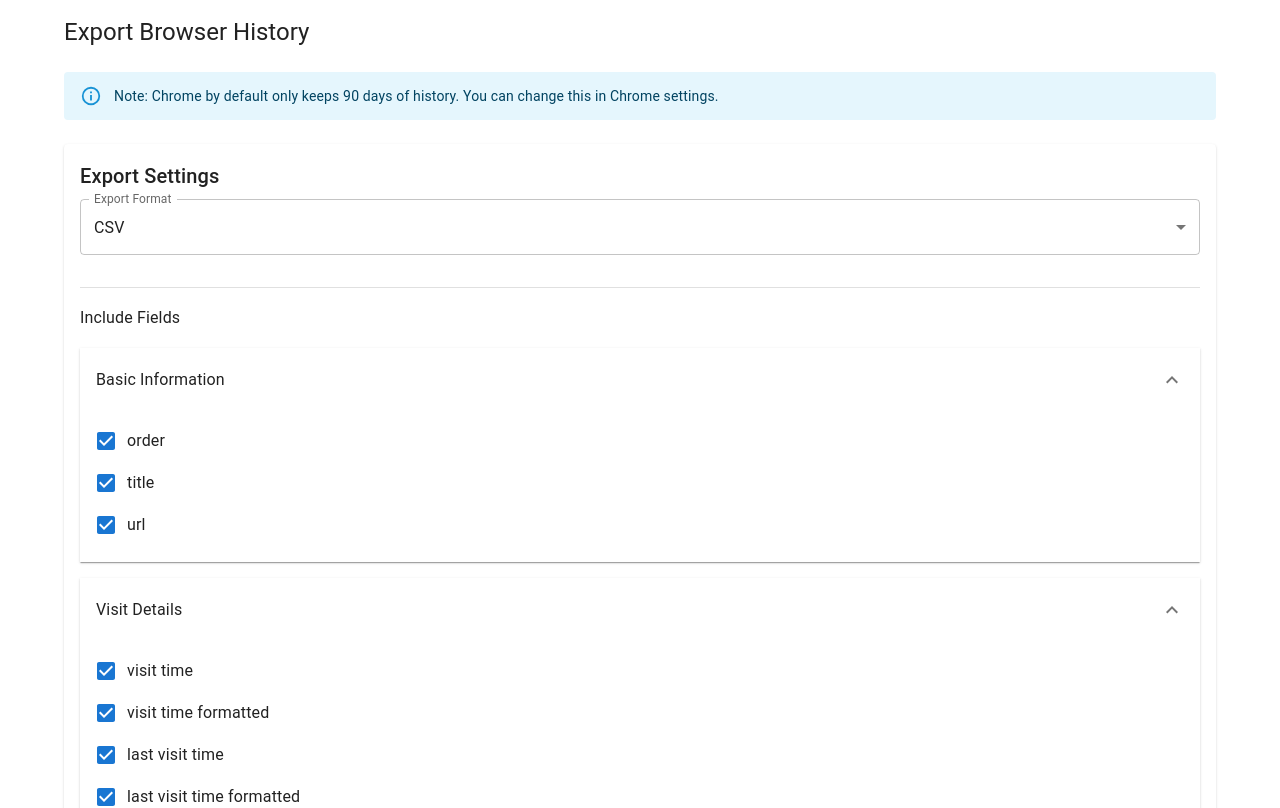
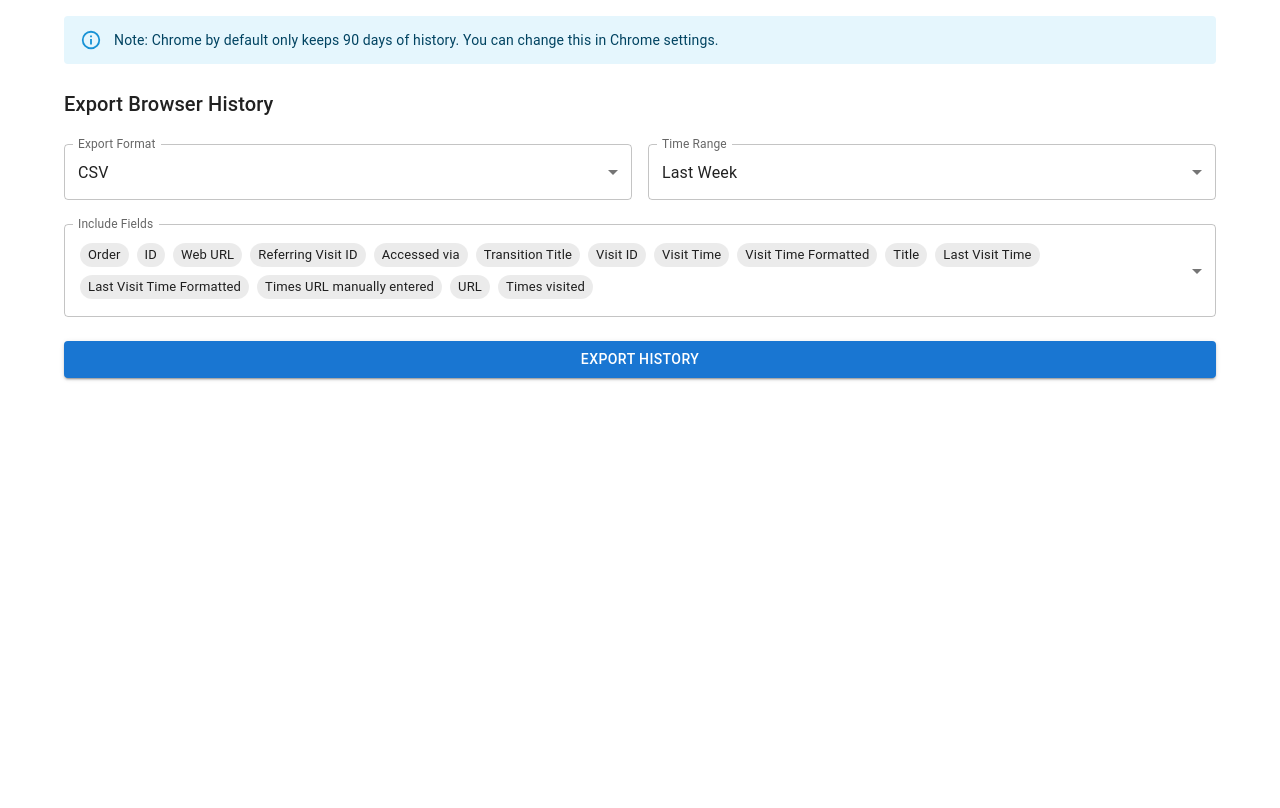
Before and after one commit to sauliusp/history-out, a React app: page / in a window 1280 px wide. Shown: the top 808 px of the page. Built offline with nearby package versions, Linux system fonts and the light colour scheme; the HTML template or start-up script is replaced by a standard one.

Commit message:
refactor: improve settings layout and component organization
- Move history range selector to OutputSettings
- Make format and time range selectors inline
- Simplify UI structure and remove unused code
- Make columnLabelMap public in ExportService
- Update extension name and panel width

```diff
--- a/src/components/HistoryExporter.tsx
+++ b/src/components/HistoryExporter.tsx
@@ -1,16 +1,5 @@
 import React, { useState } from 'react';
-import {
-  Button,
-  FormControl,
-  InputLabel,
-  MenuItem,
-  Select,
-  Typography,
-  Alert,
-  Stack,
-} from '@mui/material';
-import { DateRangePicker } from './DateRangePicker';
-import { HistoryRange } from '../types/HistoryRange';
+import { Button, Alert, Stack, Typography } from '@mui/material';
 import { HistoryService } from '../services/HistoryService';
 import { ExportService } from '../services/ExportService';
 import { getRangeFromType } from '../utils/dateUtils';
@@ -90,42 +79,16 @@ export const HistoryExporter: React.FC = () => {
 
   return (
     <Stack spacing={3}>
-      <Typography variant="h5" component="h1">
-        Export Browser History
-      </Typography>
-
       <Alert severity="info">
         Note: Chrome by default only keeps 90 days of history. You can change
         this in Chrome settings.
       </Alert>
 
+      <Typography variant="h6" component="h1" gutterBottom>
+        Export Browser History
+      </Typography>
+
       <OutputSettings config={config} onConfigChange={handleConfigChange} />
-
-      <FormControl fullWidth>
-        <InputLabel>Time Range</InputLabel>
-        <Select
-          value={config.historyRange}
-          label="Time Range"
-          onChange={(e) =>
-            handleConfigChange({
-              historyRange: e.target.value as HistoryRange,
-            })
-          }
-        >
-          <MenuItem value="day">Last 24 Hours</MenuItem>
-          <MenuItem value="week">Last Week</MenuItem>
-          <MenuItem value="month">Last Month</MenuItem>
-          <MenuItem value="all">All Time</MenuItem>
-          <MenuItem value="custom">Custom Range</MenuItem>
-        </Select>
-      </FormControl>
-
-      {config.historyRange === 'custom' && (
-        <DateRangePicker
-          value={config.dateRange}
-          onChange={(dateRange) => handleConfigChange({ dateRange })}
-        />
-      )}
 
       {error && <Alert severity="error">{error}</Alert>}
 
--- a/src/components/OutputSettings.tsx
+++ b/src/components/OutputSettings.tsx
@@ -5,40 +5,17 @@ import {
   InputLabel,
   MenuItem,
   Select,
-  FormGroup,
-  FormControlLabel,
   Checkbox,
-  Typography,
-  Paper,
-  Divider,
-  Accordion,
-  AccordionSummary,
-  AccordionDetails,
+  ListItemText,
+  Chip,
+  Stack,
 } from '@mui/material';
-import ExpandMoreIcon from '@mui/icons-material/ExpandMore';
 import { ExportFormat } from '../types/ExportFormat';
 import { OutputConfig } from '../types/OutputConfig';
-
-// Field groups configuration for better organization and maintainability
-export const FIELD_GROUPS = {
-  'Basic Information': ['order', 'title', 'url'],
-  'Visit Details': [
-    'visitTime',
-    'visitTimeFormatted',
-    'lastVisitTime',
-    'lastVisitTimeFormatted',
-    'visitCount',
-    'typedCount',
-  ],
-  'Technical Details': [
-    'id',
-    'isWebUrl',
-    'referringVisitId',
-    'transition',
-    'transitionLabel',
-    'visitId',
-  ],
-} as const;
+import { ExportService } from '../services/ExportService';
+import { OutputHistoryItem } from '../types/OutputHistoryItem';
+import { DateRangePicker } from '../components/DateRangePicker';
+import { HistoryRange } from '../types/HistoryRange';
 
 interface OutputSettingsProps {
   config: OutputConfig;
@@ -62,13 +39,13 @@ export const OutputSettings: React.FC<OutputSettingsProps> = ({
     });
   };
 
+  // Get the column labels from ExportService
+  const columnLabels = ExportService.getInstance().columnLabelMap;
+
   return (
-    <Paper sx={{ p: 2 }}>
-      <Typography variant="h6" gutterBottom>
-        Export Settings
-      </Typography>
-
-      <FormControl fullWidth sx={{ mb: 2 }}>
+    <Stack spacing={3}>
+      <Stack direction="row" spacing={2}>
+        <FormControl fullWidth>
           <InputLabel>Export Format</InputLabel>
           <Select
             value={config.format}
@@ -81,39 +58,75 @@ export const OutputSettings: React.FC<OutputSettingsProps> = ({
           </Select>
         </FormControl>
 
-      <Divider sx={{ my: 2 }} />
+        <FormControl fullWidth>
+          <InputLabel>Time Range</InputLabel>
+          <Select
+            value={config.historyRange}
+            label="Time Range"
+            onChange={(e) =>
+              onConfigChange({
+                historyRange: e.target.value as HistoryRange,
+              })
+            }
+          >
+            <MenuItem value="day">Last 24 Hours</MenuItem>
+            <MenuItem value="week">Last Week</MenuItem>
+            <MenuItem value="month">Last Month</MenuItem>
+            <MenuItem value="all">All Time</MenuItem>
+            <MenuItem value="custom">Custom Range</MenuItem>
+          </Select>
+        </FormControl>
+      </Stack>
 
-      <Typography variant="subtitle1" gutterBottom>
-        Include Fields
-      </Typography>
+      {config.historyRange === 'custom' && (
+        <DateRangePicker
+          value={config.dateRange}
+          onChange={(dateRange) => onConfigChange({ dateRange })}
+        />
+      )}
 
-      {Object.entries(FIELD_GROUPS).map(([group, fields]) => (
-        <Accordion key={group} defaultExpanded>
-          <AccordionSummary expandIcon={<ExpandMoreIcon />}>
-            <Typography>{group}</Typography>
-          </AccordionSummary>
-          <AccordionDetails>
-            <FormGroup>
-              {fields.map((field) => (
-                <FormControlLabel
+      <FormControl fullWidth>
+        <InputLabel>Include Fields</InputLabel>
+        <Select
+          multiple
+          value={Object.entries(config.fields)
+            .filter(([_, included]) => included)
+            .map(([field]) => field)}
+          label="Include Fields"
+          onChange={(e) => {
+            const selectedFields = e.target.value as string[];
+            const updates = Object.keys(config.fields).reduce(
+              (acc, field) => ({
+                ...acc,
+                [field]: selectedFields.includes(field),
+              }),
+              {}
+            );
+            onConfigChange({ fields: updates });
+          }}
+          renderValue={(selected) => (
+            <Box sx={{ display: 'flex', flexWrap: 'wrap', gap: 0.5 }}>
+              {(selected as string[]).map((field) => (
+                <Chip
                   key={field}
-                  control={
-                    <Checkbox
-                      checked={
-                        config.fields[field as keyof typeof config.fields]
-                      }
-                      onChange={() =>
-                        handleFieldToggle(field as keyof typeof config.fields)
-                      }
-                    />
-                  }
-                  label={field.replace(/([A-Z])/g, ' $1').toLowerCase()}
+                  label={columnLabels[field as keyof OutputHistoryItem]}
+                  size="small"
+                  sx={{ m: 0.25 }}
                 />
               ))}
-            </FormGroup>
-          </AccordionDetails>
-        </Accordion>
-      ))}
-    </Paper>
+            </Box>
+          )}
+        >
+          {(Object.keys(config.fields) as Array<keyof OutputHistoryItem>).map(
+            (field) => (
+              <MenuItem key={field} value={field}>
+                <Checkbox checked={config.fields[field]} />
+                <ListItemText primary={columnLabels[field]} />
+              </MenuItem>
+            )
+          )}
+        </Select>
+      </FormControl>
+    </Stack>
   );
 };
--- a/src/services/ExportService.ts
+++ b/src/services/ExportService.ts
@@ -5,7 +5,7 @@ import { OutputConfig } from '../types/OutputConfig';
 export class ExportService {
   private static instance: ExportService;
 
-  private columnLabelMap: Record<keyof OutputHistoryItem, string> = {
+  columnLabelMap: Record<keyof OutputHistoryItem, string> = {
     order: 'Order',
     id: 'ID',
     title: 'Title',
```
Also changed, not shown: extension-unpacked/manifest.json, extension-unpacked/styles.css (added). Lines whose indentation alone changed are shown as unchanged.
